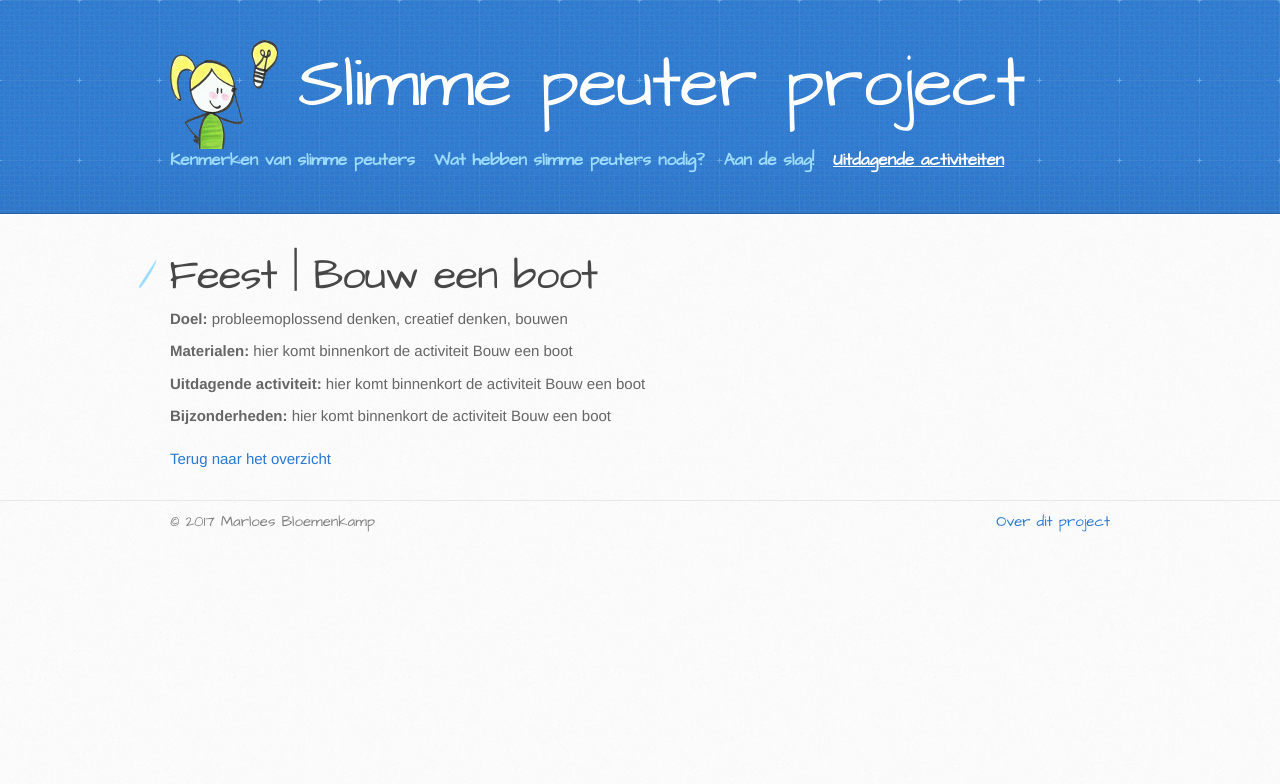
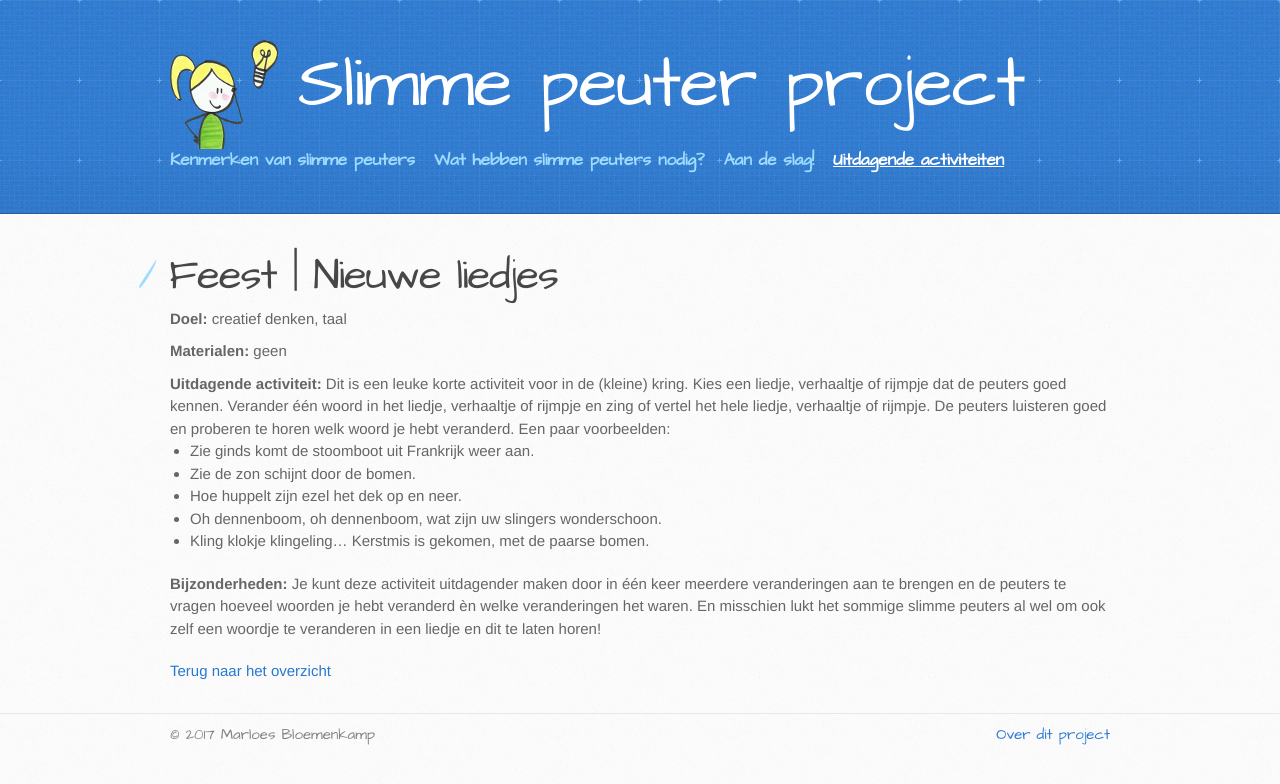
Before and after one commit to marloesbloemenkamp/marloesbloemenkamp.github.io, a Jekyll site: the page built from activiteiten/bouw_een_boot.md, in a window 1280 px wide. Shown: the top 784 px of the page. Built offline with Jekyll 4.4.1, drawn with Linux system fonts in a browser that asks for light colours.

Commit message:
Nieuwe activiteit Nieuwe liedjes

```diff
--- a/activiteiten/bouw_een_boot.md
+++ b/activiteiten/bouw_een_boot.md
@@ -1,27 +1,32 @@
 ---
 layout: activiteiten
-title: Feest | Bouw een boot
-permalink: activiteiten/bouw_een_boot/
+title: Feest | Nieuwe liedjes
+permalink: activiteiten/nieuwe_liedjes/
 menu_index: 9
 parent: activiteiten
 tags:
-  - probleemoplossend denken
   - creatief denken
-  - bouwen
+  - taal
 published: true
 hidden: true
 ---
 
-**Doel:** probleemoplossend denken, creatief denken, bouwen
+**Doel:** creatief denken, taal
 
 <p style="margin-top: 10px;"/>
 
-**Materialen:** hier komt binnenkort de activiteit Bouw een boot
+**Materialen:** geen
 
 <p style="margin-top: 10px;"/>
 
-**Uitdagende activiteit:** hier komt binnenkort de activiteit Bouw een boot
+**Uitdagende activiteit:** Dit is een leuke korte activiteit voor in de (kleine) kring. Kies een liedje, verhaaltje of rijmpje dat de peuters goed kennen. Verander één woord in het liedje, verhaaltje of rijmpje en zing of vertel het hele liedje, verhaaltje of rijmpje. De peuters luisteren goed en proberen te horen welk woord je hebt veranderd.
+Een paar voorbeelden:
+-	Zie ginds komt de stoomboot uit Frankrijk weer aan.
+-	Zie de zon schijnt door de bomen.
+-	Hoe huppelt zijn ezel het dek op en neer.
+-	Oh dennenboom, oh dennenboom, wat zijn uw slingers wonderschoon.
+-	Kling klokje klingeling… Kerstmis is gekomen, met de paarse bomen.
 
 <p style="margin-top: 10px;"/>
 
-**Bijzonderheden:** hier komt binnenkort de activiteit Bouw een boot
+**Bijzonderheden:** Je kunt deze activiteit uitdagender maken door in één keer meerdere veranderingen aan te brengen en de peuters te vragen hoeveel woorden je hebt veranderd èn welke veranderingen het waren. En misschien lukt het sommige slimme peuters al wel om ook zelf een woordje te veranderen in een liedje en dit te laten horen!
```
